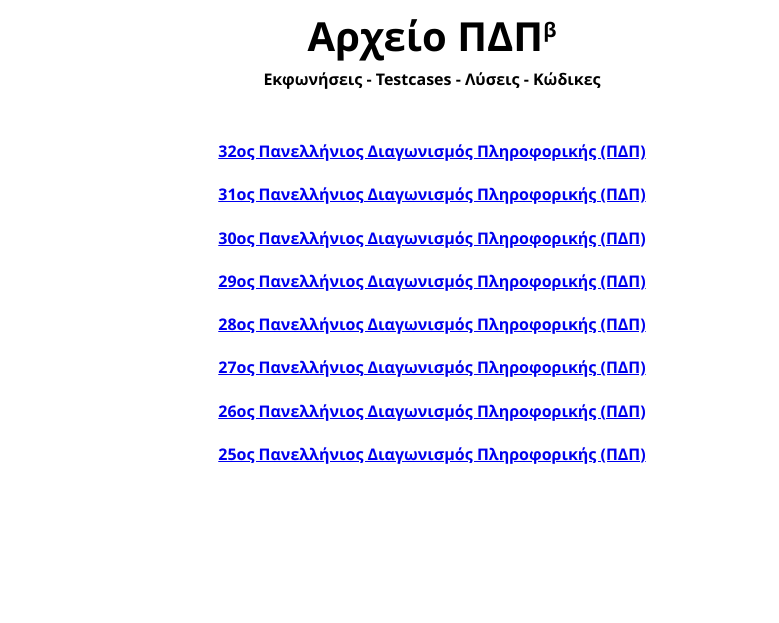
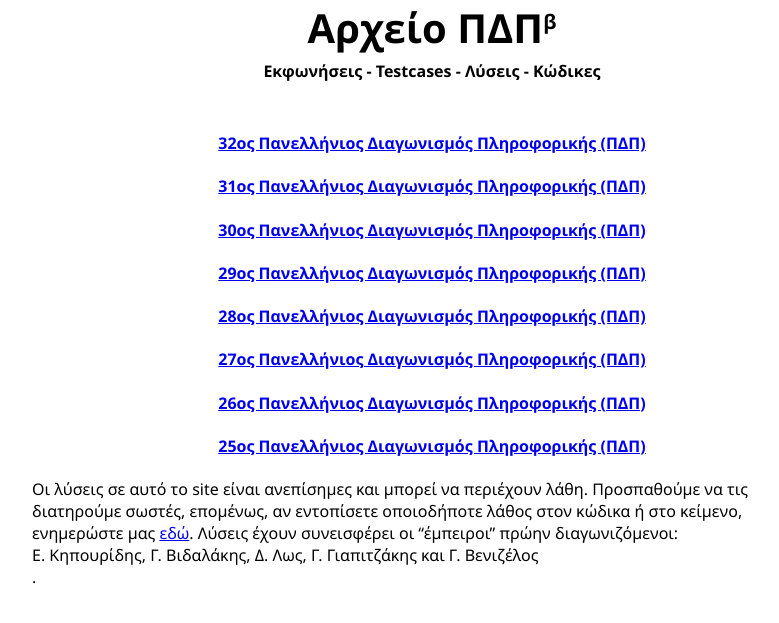
Before and after one commit to pdp-archive/pdp-archive.github.io, a Jekyll site: the page built from index.html, in a window 1280 px wide. Shown: the top 623 px of the page, without its empty margins (208-987 px from the left). Built offline with Jekyll 4.4.1, drawn with Linux system fonts in a browser that asks for light colours.

Commit message:
Add footer text with disclaimer and contributors names to the main page.

```diff
--- a/index.html
+++ b/index.html
@@ -6,9 +6,10 @@
   <head>
     <meta charset="utf-8">
 	<link rel="stylesheet" href="/css/main.css">
+	<script src="js/contributors_displayer.js"> </script>
     <title>{{ page.title }}</title>
   </head>
-  <body>
+  <body class="main-content">
     {% include header.html %}
     {% assign sortedCollections = site.collections %}
     {% for collection in site.collections reversed %}
@@ -24,6 +25,15 @@
 	    {% endfor %}
       {% endif %}
     {% endfor %}
+	<div id="footer">
+	  Οι λύσεις σε αυτό το site είναι ανεπίσημες και μπορεί να περιέχουν λάθη. Προσπαθούμε να τις διατηρούμε σωστές, επομένως, αν εντοπίσετε οποιοδήποτε λάθος στον κώδικα ή στο κείμενο, ενημερώστε μας <a href="https://github.com/pdp-archive/pdp-archive.github.io/issues">εδώ</a>.
+
+      Λύσεις έχουν συνεισφέρει οι “έμπειροι” πρώην διαγωνιζόμενοι: <div id="contributors_displayer"></div>.
+
+	</div>
+    <script type="text/javascript">
+      populateShuffledNames("contributors_displayer");
+    </script>
   </body>
 </html>
 <html>
```
